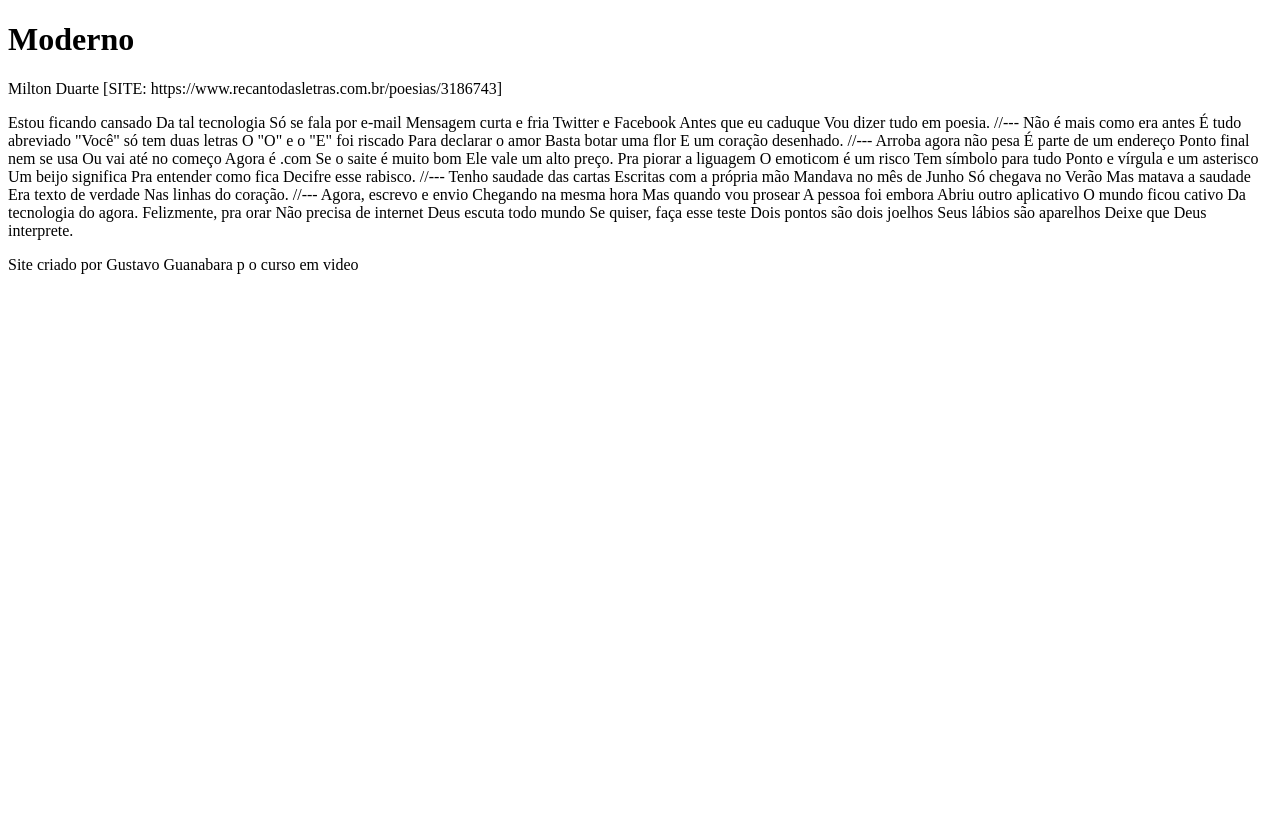
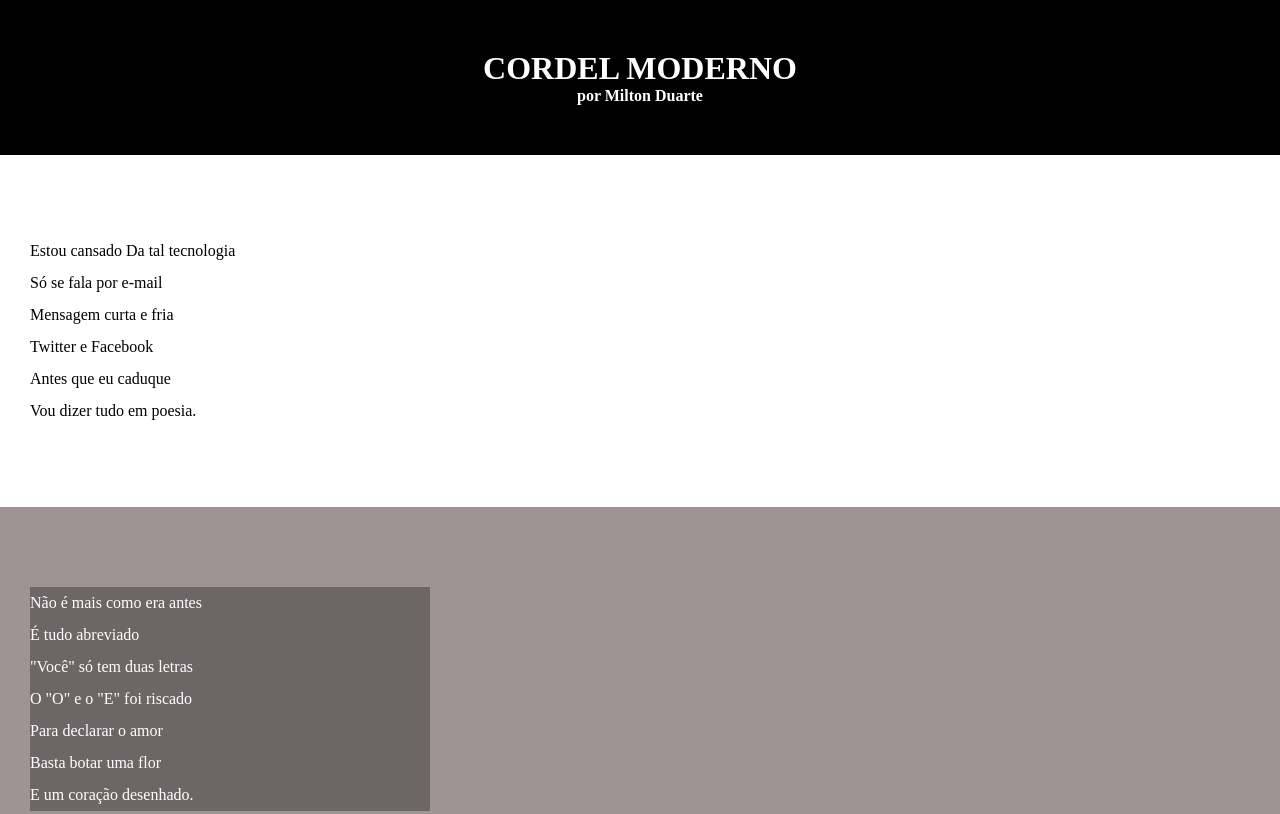
Before and after one commit to ricardozsampaio/html-css, a plain HTML site: page desafios/dz012/index.html in a window 1280 px wide. Shown: the top 814 px of the page. Drawn offline with Linux system fonts and the light colour scheme.

Commit message:
estilizei estilos css dos textos e blocos

```diff
--- a/desafios/dz012/index.html
+++ b/desafios/dz012/index.html
@@ -4,76 +4,94 @@
     <meta charset="UTF-8">
     <meta name="viewport" content="width=device-width, initial-scale=1.0">
     <title>Cordel Moderno</title>
+    <link rel="stylesheet" href="../estilo/style.css">
 </head>
 <body>
     <header>
-        <h1>Moderno</h1>
-        <p> Milton Duarte [SITE: https://www.recantodasletras.com.br/poesias/3186743]</p>
-</header>
+        <h1>Cordel Moderno</h1>
+        <p><a href="#">por Milton Duarte</a></p>
+    </header>
 
-    Estou ficando cansado
-    Da tal tecnologia
-    Só se fala por e-mail
-    Mensagem curta e fria
-    Twitter e Facebook
-    Antes que eu caduque
-    Vou dizer tudo em poesia.
+    <section class="normal">
+        <p>
+            Estou cansado Da tal tecnologia <br>
+            Só se fala por e-mail <br>
+            Mensagem curta e fria <br>
+            Twitter e Facebook <br>
+            Antes que eu caduque <br>
+            Vou dizer tudo em poesia.
+       </p>
+    </section>
 
-    //---
 
-    Não é mais como era antes
-    É tudo abreviado
-    "Você" só tem duas letras
-    O "O" e o "E" foi riscado
-    Para declarar o amor
-    Basta botar uma flor
-    E um coração desenhado.
+    <section class="imagem">
+        <p>
+            Não é mais como era antes <br>
+            É tudo abreviado <br>
+            "Você" só tem duas letras <br>
+            O "O" e o "E" foi riscado <br>
+            Para declarar o amor <br>
+            Basta botar uma flor <br>
+            E um coração desenhado.
+        </p>
+    </section>
 
-    //---
 
-    Arroba agora não pesa
-    É parte de um endereço
-    Ponto final nem se usa
-    Ou vai até no começo
-    Agora é .com
-    Se o saite é muito bom
-    Ele vale um alto preço.
 
-    Pra piorar a liguagem
-    O emoticom é um risco
-    Tem símbolo para tudo
-    Ponto e vírgula e um asterisco
-    Um beijo significa
-    Pra entender como fica
-    Decifre esse rabisco.
+    <section class="normal">
+        <p>
+            agora não pesa <br>
+            É parte de um endereço <br>
+            Ponto final nem se usa <br>
+            Ou vai até no começo <br>
+            Agora é .com <br>
+            Se o saite é muito bom <br>
+            Ele vale um alto preço. <br>
 
-    //---
+            Pra piorar a liguagem <br>
+            O emoticom é um risco <br>
+            Tem símbolo para tudo <br>
+            Ponto e vírgula e um asterisco <br>
+            Um beijo significa <br>
+            Pra entender como fica <br>
+            Decifre esse rabisco.
+       </p>
+    </section>
 
-    Tenho saudade das cartas
-    Escritas com a própria mão
-    Mandava no mês de Junho
-    Só chegava no Verão
-    Mas matava a saudade
-    Era texto de verdade
-    Nas linhas do coração.
+    <section class="imagem">
+        <p>
+            Tenho saudade das cartas <br>
+            Escritas com a própria mão <br>
+            Mandava no mês de Junho <br>
+            Só chegava no Verão <br>
+            Mas matava a saudade <br>
+            Era texto de verdade <br>
+            Nas linhas do coração.
+        </p>
+    </section>
 
-    //---
 
-    Agora, escrevo e envio
-    Chegando na mesma hora
-    Mas quando vou prosear
-    A pessoa foi embora
-    Abriu outro aplicativo
-    O mundo ficou cativo
-    Da tecnologia do agora.
 
-    Felizmente, pra orar
-    Não precisa de internet
-    Deus escuta todo mundo
-    Se quiser, faça esse teste
-    Dois pontos são dois joelhos
-    Seus lábios são aparelhos
-    Deixe que Deus interprete.
+    <section class="normal">
+        <p>
+            Agora, escrevo e envio <br>
+            Chegando na mesma hora <br>
+            Mas quando vou prosear <br>
+            A pessoa foi embora <br>
+            Abriu outro aplicativo <br>
+            O mundo ficou cativo <br>
+            Da tecnologia do agora. <br>
+
+            Felizmente, pra orar <br>
+            Não precisa de internet <br>
+            Deus escuta todo mundo <br>
+            Se quiser, faça esse teste <br>
+            Dois pontos são dois joelhos <br>
+            Seus lábios são aparelhos <br>
+            Deixe que Deus interprete.
+       </p>
+    </section>
+
 
     <footer>
         <p>Site criado por Gustavo Guanabara p o curso em video</p>
--- /dev/null
+++ b/desafios/estilo/style.css
@@ -0,0 +1,85 @@
+@charset 'utf-8';
+body {
+    background-color: aquamarine;
+}
+
+/* zera as margin e padding de todos os elementos */
+* {
+    margin: 0px;
+    padding: 0px;
+}
+
+html, body  {
+    background-color: cadetblue;
+}
+
+/*
+ HEADER----------------------------------- */
+
+header {
+    background-color: black;
+    color: white;
+    text-align: center;
+}
+
+header > h1 {
+    padding-top: 50px;
+    text-transform: uppercase;
+}
+
+header > p {
+    padding-bottom: 50px;
+}
+
+
+header a, footer a {
+    color: white;
+    text-decoration: none;
+    font-weight: bolder;
+}
+
+/* sublinha o texto quando passa o mouse */
+header a:hover, footer a:hover {
+    text-decoration: underline;
+}
+
+
+
+/* SECTION
+-------------------------------------------- */
+
+section {
+    padding-top: 10vh;/*P toda section espaço de 10% vertical da viewport */
+    padding-bottom: 10vh;/*P toda section espaço de 10% vertical da viewport */
+    line-height: 2em;/*Espaçamento entre linhas do texto*/
+    padding-left: 30px;
+}
+
+section.normal {
+    background-color: white;
+    color:black;
+}
+
+section.imagem {
+    background-color: rgb(158, 148, 148);
+    color:white;
+}
+
+section.imagem p {
+    background-color: rgba(0, 0, 0, 0.308);
+    width: 400px;
+}
+
+
+
+
+
+/* FOOTER
+------------------------------------------ */
+
+footer {
+    background-color: black;
+    color: white;
+    text-align: center;
+    padding: 10px;
+}
```
